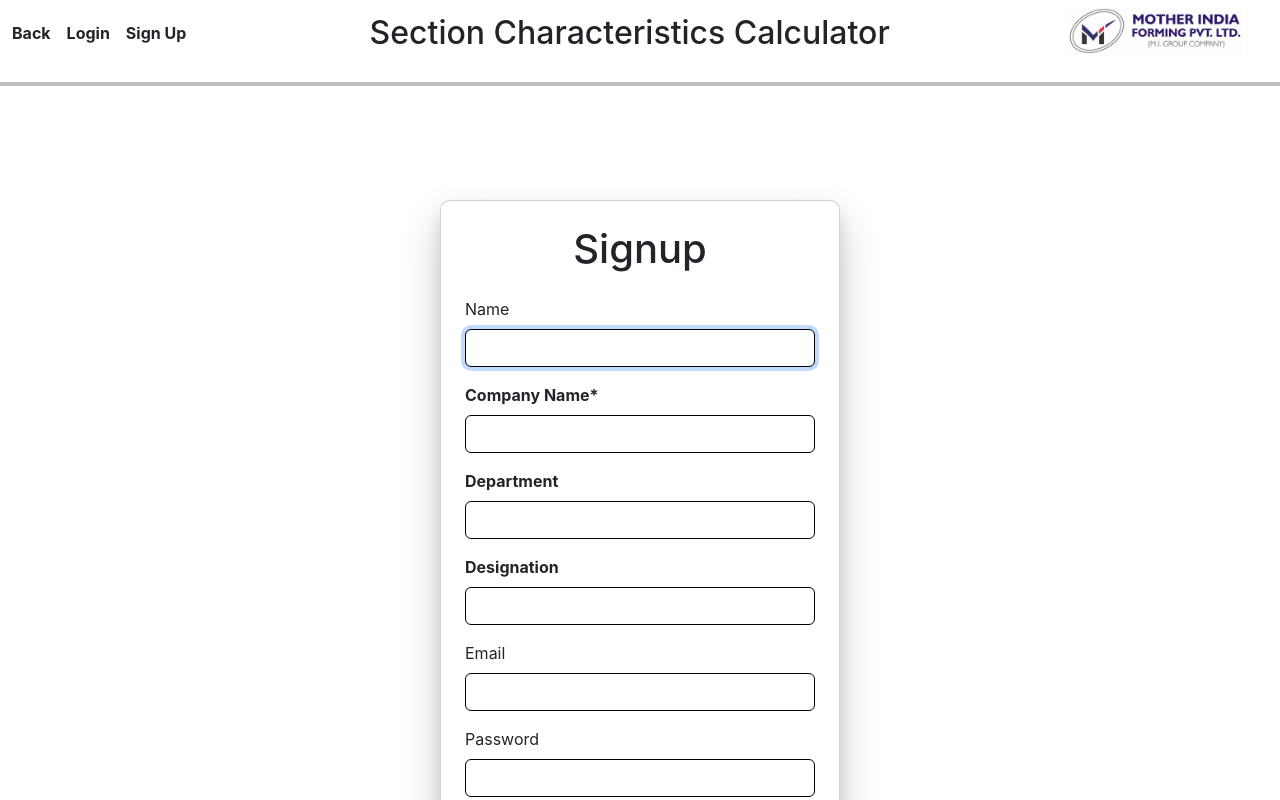
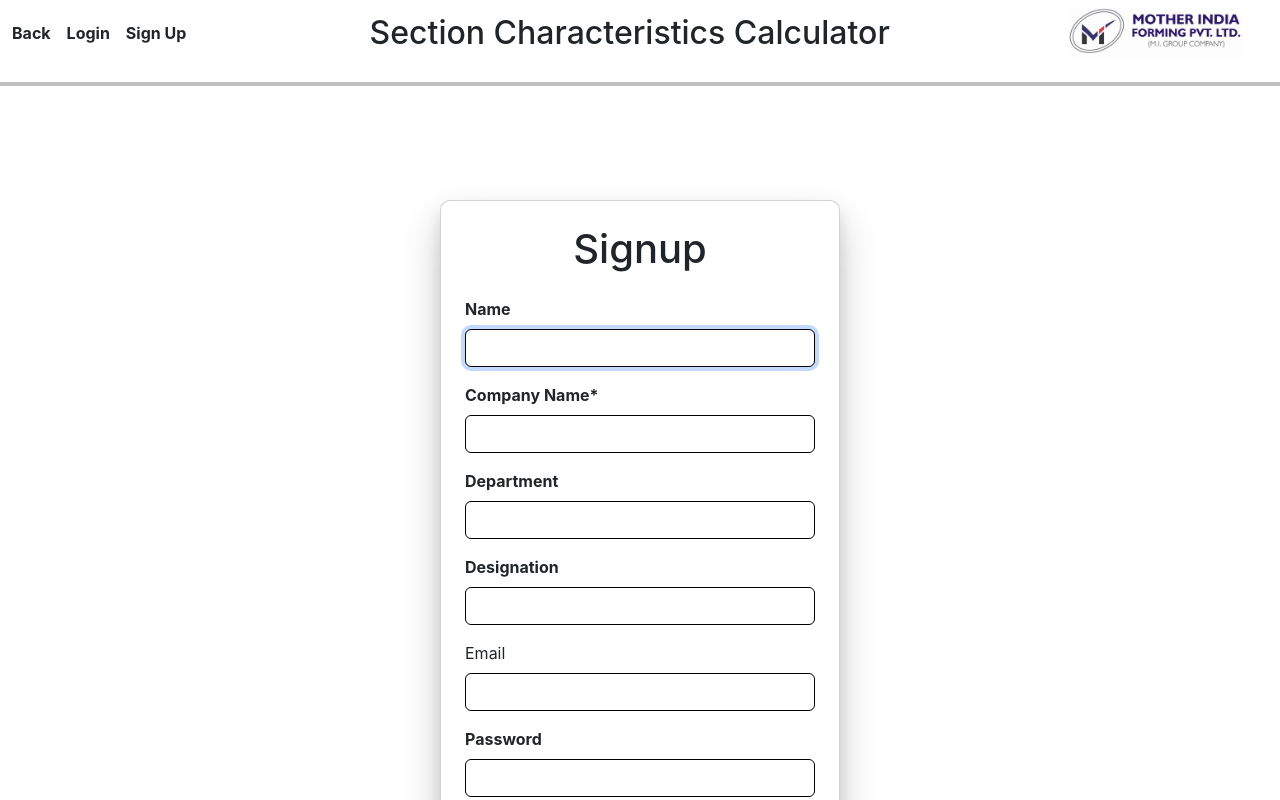
Before and after one commit to Ankur2903/deploy-MI-test, a React (Create React App) app in the folder mi-1/: page /signup in a window 1280 px wide. Shown: the top 800 px of the page. Built offline with nearby package versions, Linux system fonts and the light colour scheme; the HTML template or start-up script is replaced by a standard one.

Commit message:
Update Signup.js

```diff
--- a/mi-1/src/component/Signup.js
+++ b/mi-1/src/component/Signup.js
@@ -69,7 +69,7 @@
         <form onSubmit={handleSubmit}>
           <fieldset>
             <div className="mb-3">
-              <label htmlFor="name" className="form-label">Name</label>
+              <label htmlFor="name" className="form-label" style={{fontWeight: 'bold'}}>Name</label>
               <input
                 type="text"
                 name="name"
@@ -118,7 +118,7 @@
               />
             </div>
             <div className="mb-3">
-              <label htmlFor="email" className="form-label">Email</label>
+              <label htmlFor="email" className="form-label style={{fontWeight: 'bold'}}">Email</label>
               <input
                 type="email"
                 name="email"
@@ -130,7 +130,7 @@
               />
             </div>
             <div className="mb-3">
-              <label htmlFor="password" className="form-label">Password</label>
+              <label htmlFor="password" className="form-label" style={{fontWeight: 'bold'}}>Password</label>
               <input
                 type="password"
                 name="password"
```
